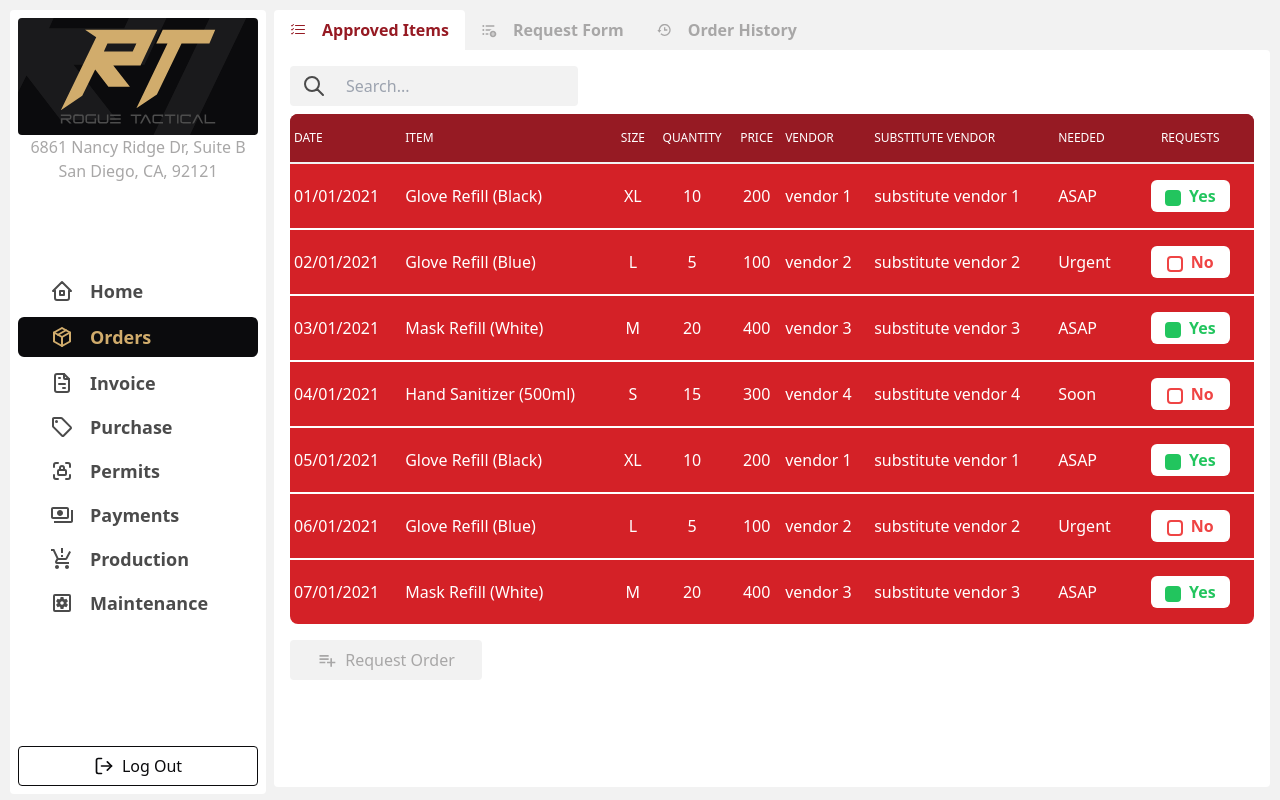
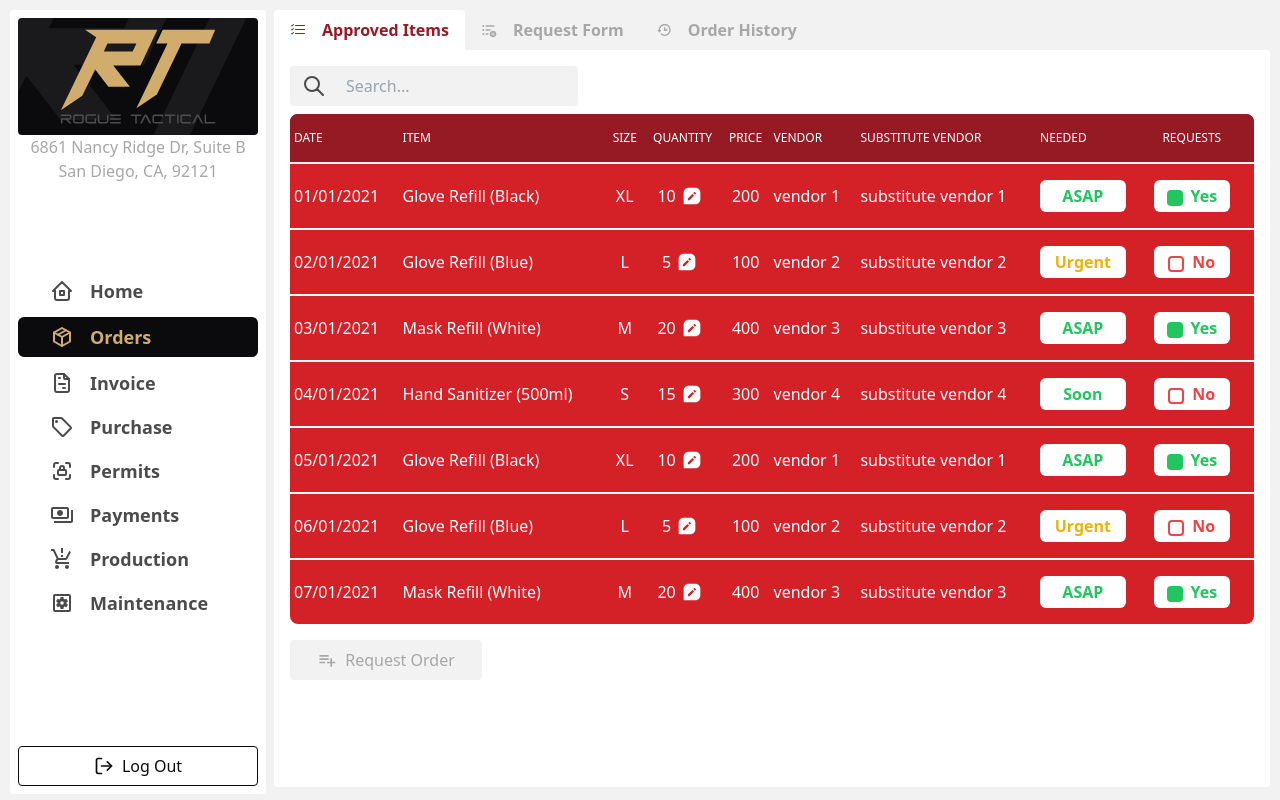
Before and after one commit to perceptronbd/rouge-tactical, a React (Create React App) app in the folder client/: page /orders in a window 1280 px wide. Built offline with nearby package versions, Linux system fonts and the light colour scheme; sample sign-in values are in the browser's storage.

Commit message:
- employees can modify “quantity” and “Needed” - Needed Column : Urgent/Soon

```diff
--- a/client/src/pages/orders/Items.jsx
+++ b/client/src/pages/orders/Items.jsx
@@ -1,4 +1,5 @@
 import React, { useState } from "react";
+import { BiSolidMessageSquareEdit } from "react-icons/bi";
 import { MdOutlinePlaylistAdd } from "react-icons/md";
 import { historyData as initialData } from "../../mock/history";
 import { Button, SearchInput, Text } from "../../components";
@@ -32,10 +33,12 @@ const Checkbox = (props) => {
 
 export const Table = ({
   data,
-  approved,
   role,
   handleApprove,
   handleRequest,
+  handleNeededToggle,
+  handleEdit,
+  handleQuantityEdit,
 }) => {
   const [searchQuery, setSearchQuery] = useState("");
   const filteredData = data.filter((item) =>
@@ -120,8 +123,24 @@ export const Table = ({
                       <td className="px-1 py-2 3xl:p-4 3xl:py-2 text-center">
                         {item.size}
                       </td>
-                      <td className="px-1 py-2 3xl:p-4 3xl:py-2 text-center">
-                        {item.quantity}
+                      <td className="px-1 py-2 3xl:p-4 3xl:py-2 flex items-center justify-center 3xl:gap-1">
+                        {item.isEditing ? (
+                          <input
+                            type="text"
+                            className="border rounded-md p-1 w-10 text-center text-black"
+                            value={item.quantity}
+                            onChange={(e) =>
+                              handleQuantityEdit(item.id, e.target.value)
+                            }
+                          />
+                        ) : (
+                          item.quantity
+                        )}
+                        <Button
+                          onClick={() => handleEdit(item.id)}
+                          icon={BiSolidMessageSquareEdit}
+                          className={"w-4 h-4 bg-transparent"}
+                        />
                       </td>
                       <td className="px-1 py-2 3xl:p-4 3xl:py-2 text-center">
                         {item.price}
@@ -133,9 +152,20 @@ export const Table = ({
                       <td className="px-1 py-2 3xl:p-4 3xl:py-2 text-left">
                         {item.substituteVendor}
                       </td>
-                      <td className="px-1 py-2 3xl:p-4 3xl:py-2 text-left">
-                        {item.needed}
+                      <td className="px-1 py-2 3xl:p-4 3xl:py-2 text-left transition-all ease-in-out duration-300">
+                        <div
+                          className={cw(
+                            ` bg-foreground font-semibold rounded-md px-2 py-1 text-center cursor-pointer`,
+                            item.needed === "Urgent"
+                              ? "text-yellow-500"
+                              : "text-green-500"
+                          )}
+                          onClick={() => handleNeededToggle(item.id)}
+                        >
+                          {item.needed}
+                        </div>
                       </td>
+
                       <td className="px-6 py-4 3xl:p-4 3xl:py-2 text-center">
                         <Checkbox
                           id={`request_${item.id}`}
@@ -181,39 +211,137 @@ export const Table = ({
 export const Items = () => {
   const [data, setData] = useState(initialData);
   const [isDataUpdated, setIsDataUpdated] = useState(false);
+  const [modifiedData, setModifiedData] = useState([]);
 
-  const handleApprove = (id) => {
+  const handleEdit = (id) => {
     setData((prevData) =>
-      prevData.map((item) => {
-        return item.id === id ? { ...item, approved: !item.approved } : item;
-      })
+      prevData.map((item) =>
+        item.id === id ? { ...item, isEditing: !item.isEditing } : item
+      )
     );
   };
 
+  const handleApprove = (id) => {
+    const updatedData = data.map((item) =>
+      item.id === id ? { ...item, approved: !item.approved } : item
+    );
+
+    setData(updatedData);
+
+    setModifiedData((prevModifiedData) => {
+      const updatedItemIndex = prevModifiedData.findIndex(
+        (item) => item.id === id
+      );
+
+      if (updatedItemIndex !== -1) {
+        // If the item is already in modifiedData, replace it with the updated version
+        const newModifiedData = [...prevModifiedData];
+        newModifiedData[updatedItemIndex] = updatedData.find(
+          (item) => item.id === id
+        );
+        return newModifiedData;
+      }
+
+      return [
+        ...prevModifiedData,
+        ...updatedData.filter((item) => item.id === id),
+      ];
+    });
+  };
+
   const handleRequest = (id) => {
+    const updatedData = data.map((item) => {
+      if (item.id === id) {
+        const updatedItem = { ...item, requested: !item.requested };
+        setIsDataUpdated(true);
+        return updatedItem;
+      }
+      return item;
+    });
+
+    setData(updatedData);
+    setModifiedData((prevModifiedData) => {
+      const updatedItemIndex = prevModifiedData.findIndex(
+        (item) => item.id === id
+      );
+      if (updatedItemIndex !== -1) {
+        // If the item is already in modifiedData, replace it with the updated version
+        const newModifiedData = [...prevModifiedData];
+        newModifiedData[updatedItemIndex] = updatedData.find(
+          (item) => item.id === id
+        );
+        return newModifiedData;
+      }
+      return [
+        ...prevModifiedData,
+        ...updatedData.filter((item) => item.id === id),
+      ];
+    });
+  };
+
+  const handleNeededToggle = (id) => {
     setData((prevData) => {
       const updatedData = prevData.map((item) => {
         if (item.id === id) {
-          const updatedItem = { ...item, requested: !item.requested };
+          const updatedItem = {
+            ...item,
+            needed: item.needed === "Urgent" ? "Soon" : "Urgent",
+          };
           setIsDataUpdated(true);
           return updatedItem;
         }
         return item;
       });
+      setModifiedData([
+        ...modifiedData,
+        ...updatedData.filter((item) => item.id === id),
+      ]);
       return updatedData;
     });
   };
 
+  const handleQuantityEdit = (id, newQuantity) => {
+    setData((prevData) =>
+      prevData.map((item) => {
+        if (item.id === id) {
+          return { ...item, quantity: newQuantity };
+        }
+        return item;
+      })
+    );
+
+    setModifiedData((prevModifiedData) => {
+      const updatedItemIndex = prevModifiedData.findIndex(
+        (item) => item.id === id
+      );
+
+      if (updatedItemIndex !== -1) {
+        // If the item is already in modifiedData, replace it with the updated version
+        const newModifiedData = [...prevModifiedData];
+        newModifiedData[updatedItemIndex] = {
+          ...prevModifiedData[updatedItemIndex],
+          quantity: newQuantity,
+        };
+        return newModifiedData;
+      }
+      return [...prevModifiedData, { id, quantity: newQuantity }];
+    });
+  };
+
   const requestOrders = () => {
-    // Filter and select only the data with updated requested status
-    const updatedData = data.filter((item) => item.requested);
-
-    if (updatedData.length === 0) {
-      // If no data is updated, do not make the API call
+    if (modifiedData.length === 0) {
+      // If no data is modified, do not make the API call
+      setIsDataUpdated(false);
       return;
     }
 
+    console.log(modifiedData);
+
+    // Make the API call with the modifiedData
+    // ...
+    // After the API call is successful, you can reset modifiedData if needed
     setIsDataUpdated(false);
+    setModifiedData([]);
   };
 
   return (
@@ -223,6 +351,9 @@ export const Items = () => {
         role={"employee"}
         handleApprove={handleApprove}
         handleRequest={handleRequest}
+        handleNeededToggle={handleNeededToggle}
+        handleEdit={handleEdit}
+        handleQuantityEdit={handleQuantityEdit}
       />
       <Button
         disabled={!isDataUpdated}
```
